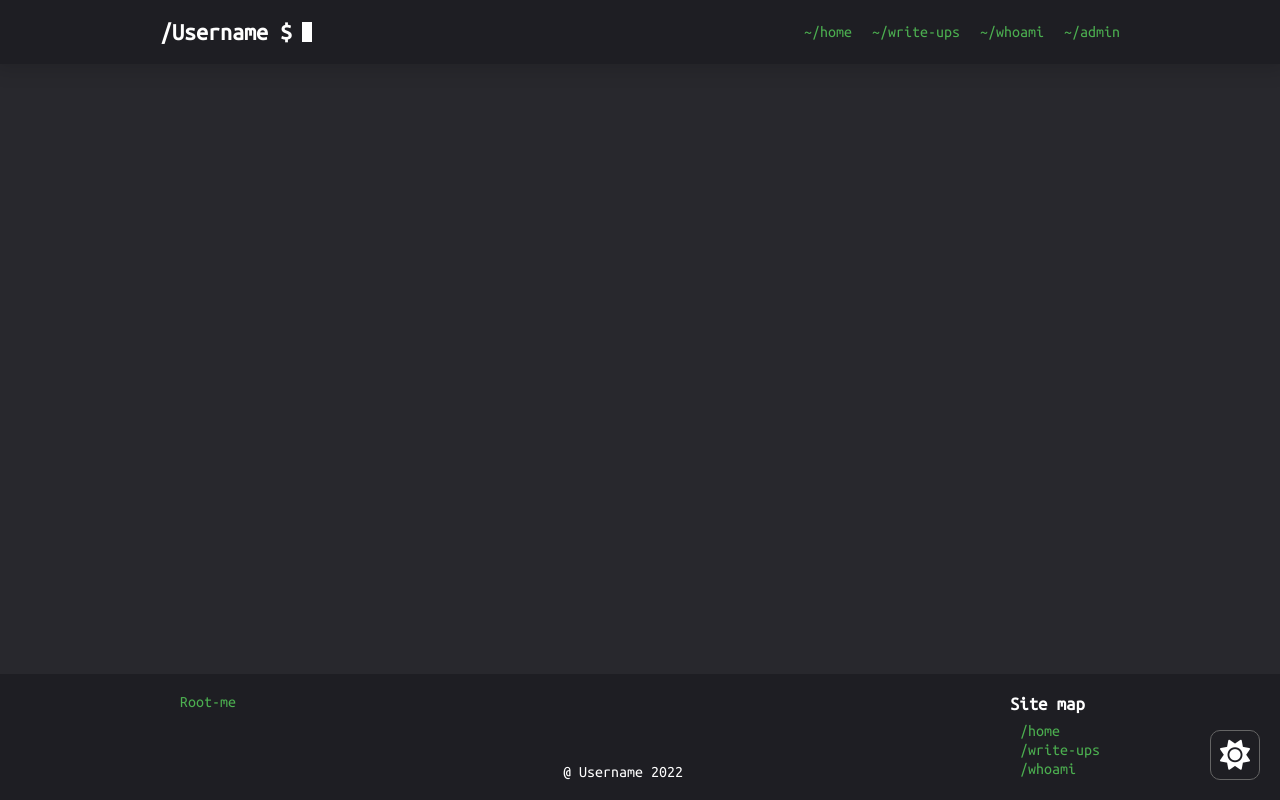
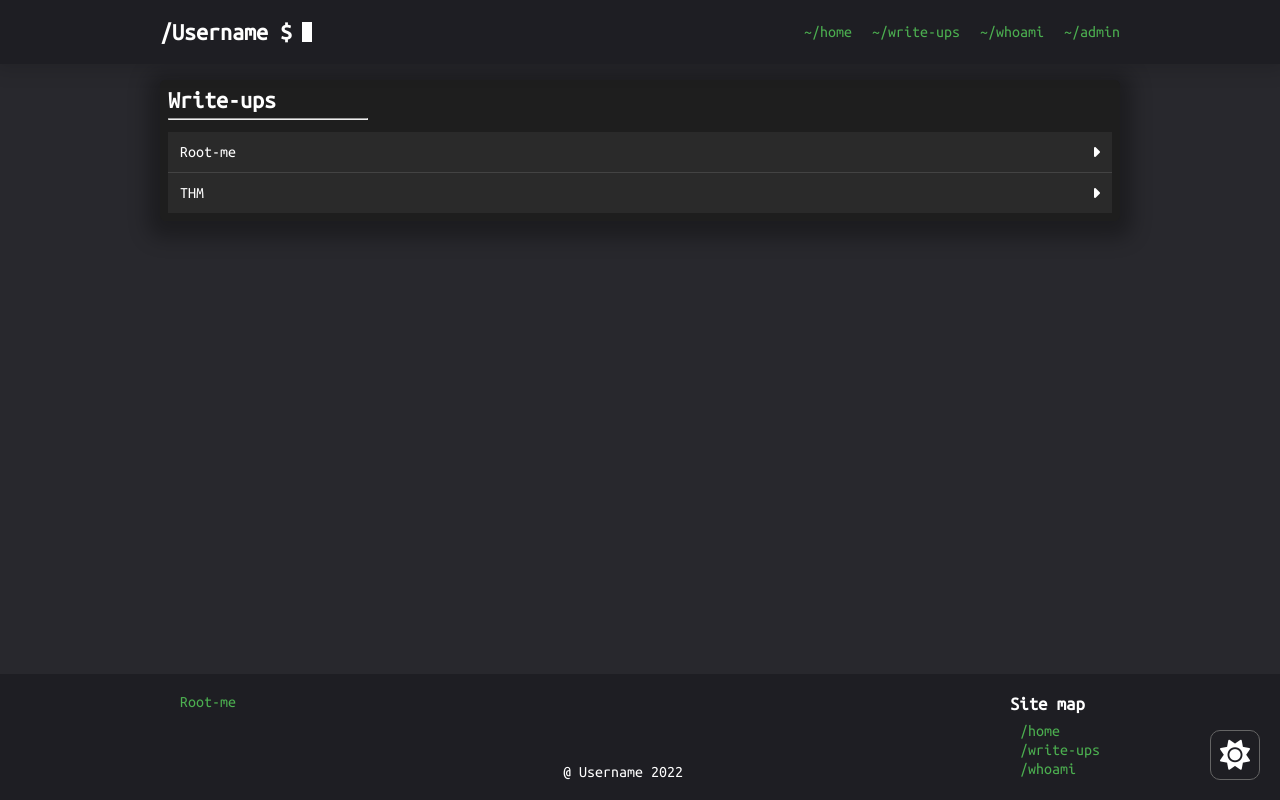
Before and after one commit to atalatable/HECK, a Next.js app: page /write-ups in a window 1280 px wide. Built offline with nearby package versions, Linux system fonts and the light colour scheme.

Commit message:
fixed index wu page

```diff
--- a/helpers/md.js
+++ b/helpers/md.js
@@ -14,12 +14,8 @@ export function getFileContent(filename, folder) {
 export function getAllCategories(folder) {
     const POST_PATH = getPath(folder);
 
-    fs.readdirSync(POST_PATH, { withFileTypes: true }, (error, files) => {
-        const directories = files.filter((item) => item.isDirectory()).map((item) => item.name)
-
-        console.log(directories)
-
-        return directories
-    })
+    return fs.readdirSync(POST_PATH, { withFileTypes: true })
+    .filter((item) => item.isDirectory())
+    .map((item) => item.name);
 
 }
--- a/pages/write-ups/index.js
+++ b/pages/write-ups/index.js
@@ -1,19 +1,37 @@
 import { getAllCategories } from "../../helpers/md";
 
-export default function WriteUpsHome() {
+function WriteUpsHome({ cats }) {
     return (
         <>
-        <div>
-            {/* {cat} */}
-        </div>
+        <section>
+
+            <h2>Write-ups</h2>
+            <hr />
+                {cats.map((cat) =>
+                    <div className="accordion">
+                        <div className="item">
+                            <button>
+                                <span>{cat}</span>
+                                <i className="fa-solid fa-caret-right"></i>
+                            </button>
+                        </div>
+                        <div className="content">
+                            <div className="inner">
+                            </div>
+                        </div>
+                    </div>
+                )}
+        </section>
         </>
     )
 }
 
-const getStaticProps = async () => {
-    const test = await getAllCategories("posts");
+export const getStaticProps = async () => {
+    const cats = getAllCategories("posts");
 
-    console.log(test)
+    return {
+        props: { cats },
+    };
 };
 
-getStaticProps()
+export default WriteUpsHome;
```
